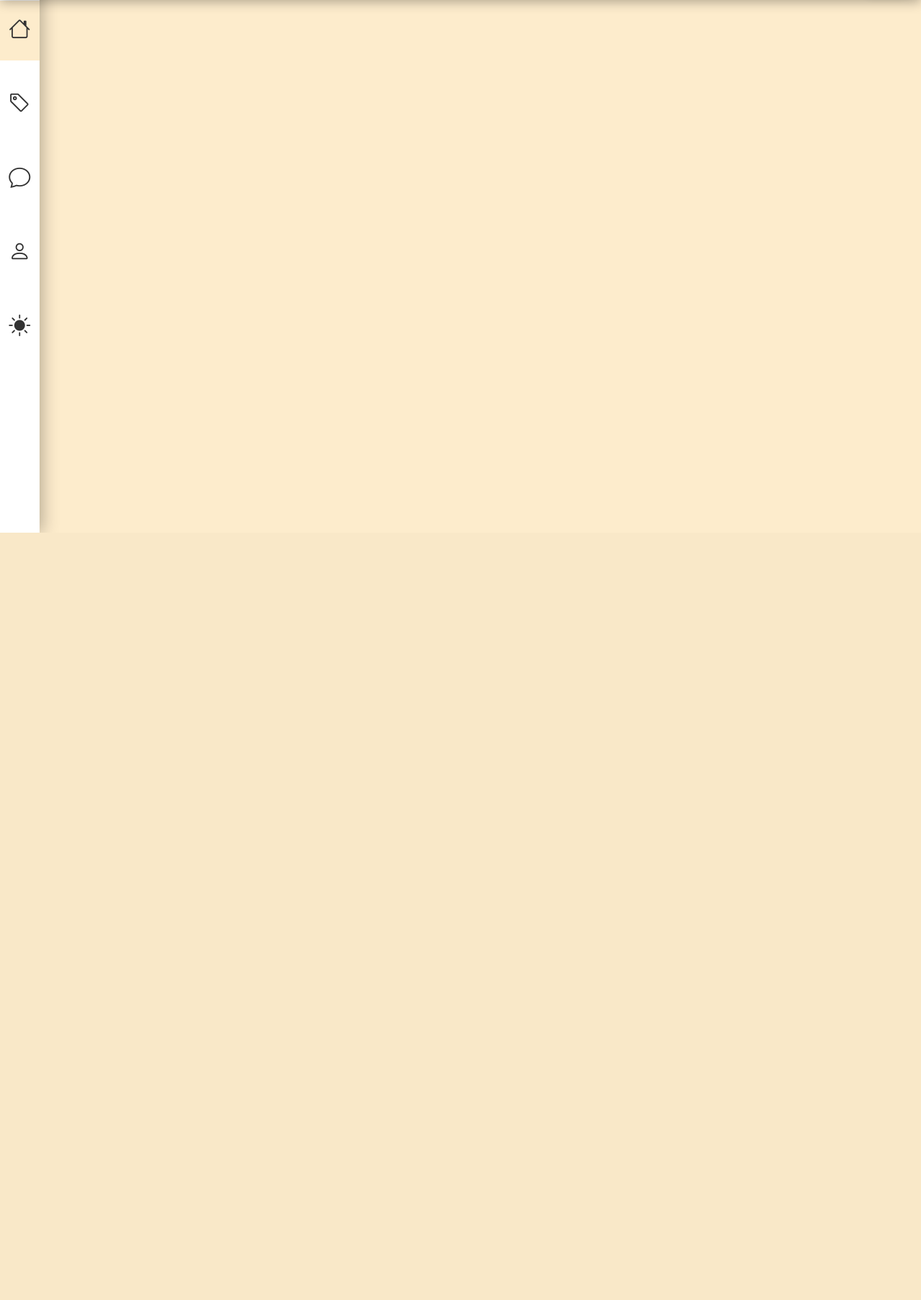
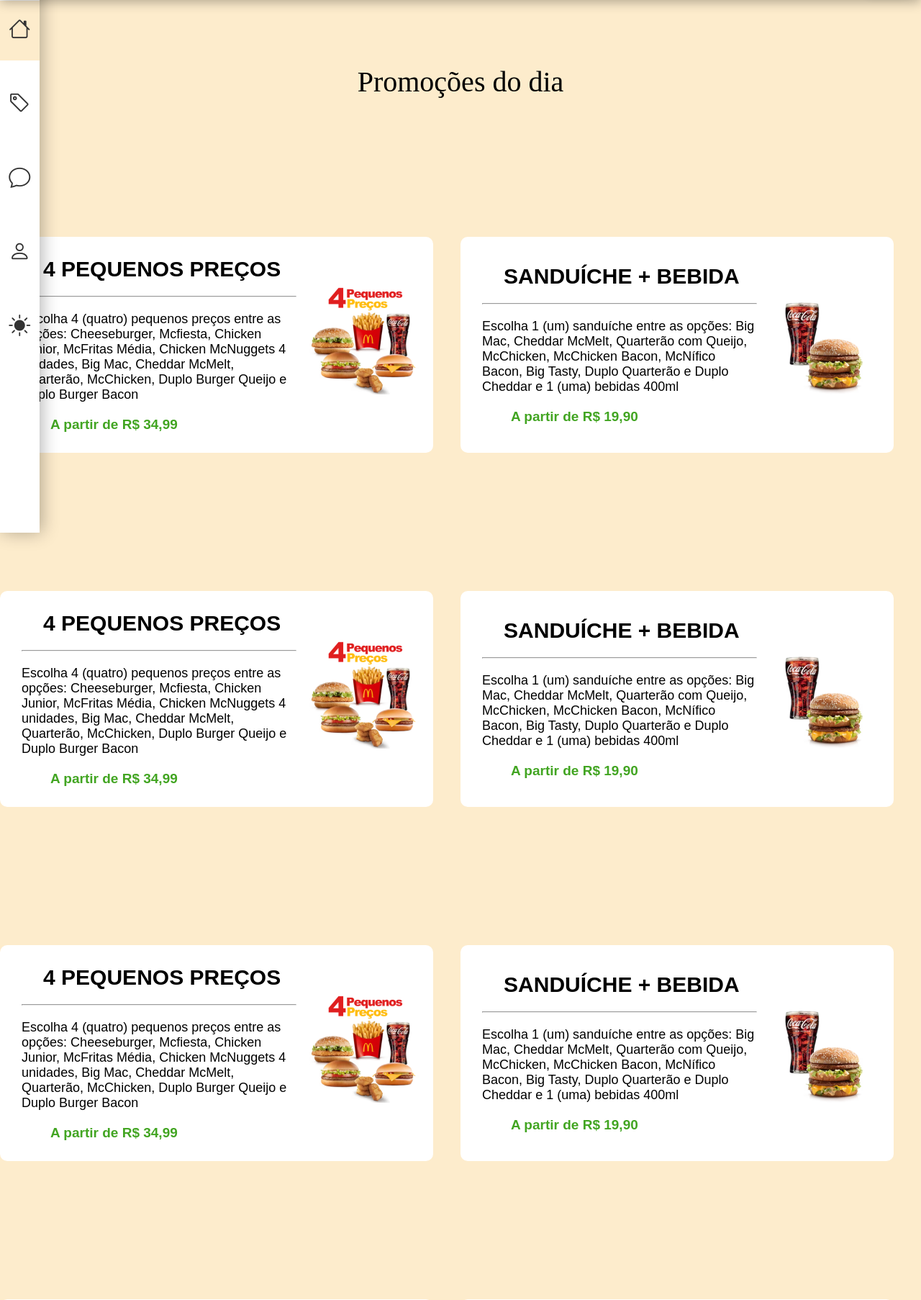
Before and after one commit to Pedrohss-hub/TCC, a PHP site: page /html/catalogohamburguer.html in a window 1280 px wide. Shown: the part 60-1866 px from the top of the page at 72% size. Before the commit the page ends 800 px from the top, so only its background shows below. Run offline with PHP 8.4, Linux system fonts and the light colour scheme.

Commit message:
alterações pag hamburger

```diff
--- a/css/hamburguer.css
+++ b/css/hamburguer.css
@@ -2,9 +2,98 @@
     display: flex;
     align-items: center;
     justify-content: center;
+    margin-top: 15%;
+    height: 100%;
+    width: 100%;
 }
 
 .first-op{
-    background-color: aqua;
-    width: 100px;
+    background-color: white;
+    width: 700px;
+    height: 300px;
+    margin-right: 3%;
+    display: flex;
+    border-radius: 10px;
+
 }
+
+.first-op-enter{
+    font-size: 19px;
+    font-family: "iFood RC Textos", sans-serif;
+    display: flex;
+    flex-direction: column;
+    justify-content: center;
+    margin-left: 5%;
+}
+
+.first-op-enter p{
+    font-size: 30px;
+    margin-bottom: 20px;
+    margin-left: 30px;
+    font-weight: bold;
+
+}
+
+.first-op-enter div{
+    font-size: 18px;
+    margin-top: 20px;
+}
+
+.first-op-enter h4{
+    margin-top: 20px;
+    margin-left: 40px;
+    color: #42a522;
+}
+
+.first-op-image{
+    margin-top: 10%;
+}
+
+.second-op{
+    background-color: white;
+    width: 700px;
+    height: 300px;
+    margin-right: 3%;
+    display: flex;
+    border-radius: 10px;
+}
+
+.second-op-enter{
+    font-size: 19px;
+    font-family: "iFood RC Textos", sans-serif;
+    display: flex;
+    flex-direction: column;
+    justify-content: center;
+    margin-left: 5%;
+}
+
+.second-op-enter p{
+    font-size: 30px;
+    margin-bottom: 20px;
+    margin-left: 30px;
+    font-weight: bold;
+}
+
+.second-op-enter div{
+    font-size: 18px;
+    margin-top: 20px;
+}
+
+.second-op-enter h4{
+    margin-top: 20px;
+    margin-left: 40px;
+    color: #42a522;
+}
+
+.second-op-image{
+    margin-top: 10%;
+
+}
+
+.promo-dia{
+    margin-top: 7%;
+    display: flex;
+    justify-content: center;
+    font-size: 40px;
+    font-family: iFood RC Textos;
+}
--- a/css/style.css
+++ b/css/style.css
@@ -280,7 +280,12 @@
   box-shadow: 0 3px 15px #ffb800;
   color: #fff;
   font-size: 14px;
+  cursor: pointer;
   font-weight: bold;
+}
+
+.btn-promocao :hover{
+  width: 110%;
 }
 
 .dark-mode {
--- a/html/catalogohamburguer.html
+++ b/html/catalogohamburguer.html
@@ -62,7 +62,7 @@
             </li>
             <li class="item-menu">
                 <a>
-                    <div onclick="dark()" onclick="darkPromo()">
+                    <div onclick="dark()" onclick="darkPromo()" style="cursor: pointer;">
                         <span class="icon" id="toggle-theme"><i class="bi bi-brightness-high-fill"></i></span>
                         <span class="txt-link">Tema</span>
                     </div>
@@ -90,9 +90,157 @@
     <br>
     <!-- fim navbar -->
 
+    <!-- inicio promocoes -->
+
+
+    <p class="promo-dia">Promoções do dia</p>
+
     <div class="box1">
         <div class="first-op">
+            <div class="first-op-enter">
+                <p>4 PEQUENOS PREÇOS</p>
+                <hr>
+                <div>Escolha 4 (quatro) pequenos preços entre as opções: Cheeseburger, Mcfiesta, Chicken Junior,
+                    McFritas Média, Chicken McNuggets 4 unidades, Big Mac, Cheddar McMelt, Quarterão, McChicken, Duplo
+                    Burger Queijo e Duplo Burger Bacon</div>
+                <h4>A partir de R$ 34,99</h4>
+            </div>
+            <div class="first-op-image">
+                <img src="/images/image 1.png" alt="">
 
+            </div>
+        </div>
+
+        <div class="second-op">
+            <div class="second-op-enter">
+                <p>SANDUÍCHE + BEBIDA</p>
+                <hr>
+                <div>Escolha 1 (um) sanduíche entre as opções: Big Mac, Cheddar McMelt, Quarterão com Queijo, McChicken, McChicken Bacon, McNífico Bacon, Big Tasty, Duplo Quarterão e Duplo Cheddar e 1 (uma) bebidas 400ml</div>
+                <h4>A partir de R$ 19,90</h4>
+            </div>
+            <div class="second-op-image">
+                <img src="/images/image 2.png" alt="">
+            </div>
+
+        </div>
+    </div>
+
+    <div class="box1">
+        <div class="first-op">
+            <div class="first-op-enter">
+                <p>4 PEQUENOS PREÇOS</p>
+                <hr>
+                <div>Escolha 4 (quatro) pequenos preços entre as opções: Cheeseburger, Mcfiesta, Chicken Junior,
+                    McFritas Média, Chicken McNuggets 4 unidades, Big Mac, Cheddar McMelt, Quarterão, McChicken, Duplo
+                    Burger Queijo e Duplo Burger Bacon</div>
+                <h4>A partir de R$ 34,99</h4>
+            </div>
+            <div class="first-op-image">
+                <img src="/images/image 1.png" alt="">
+
+            </div>
+        </div>
+
+        <div class="second-op">
+            <div class="second-op-enter">
+                <p>SANDUÍCHE + BEBIDA</p>
+                <hr>
+                <div>Escolha 1 (um) sanduíche entre as opções: Big Mac, Cheddar McMelt, Quarterão com Queijo, McChicken, McChicken Bacon, McNífico Bacon, Big Tasty, Duplo Quarterão e Duplo Cheddar e 1 (uma) bebidas 400ml</div>
+                <h4>A partir de R$ 19,90</h4>
+            </div>
+            <div class="second-op-image">
+                <img src="/images/image 2.png" alt="">
+            </div>
+
+        </div>
+    </div>
+
+    <div class="box1">
+        <div class="first-op">
+            <div class="first-op-enter">
+                <p>4 PEQUENOS PREÇOS</p>
+                <hr>
+                <div>Escolha 4 (quatro) pequenos preços entre as opções: Cheeseburger, Mcfiesta, Chicken Junior,
+                    McFritas Média, Chicken McNuggets 4 unidades, Big Mac, Cheddar McMelt, Quarterão, McChicken, Duplo
+                    Burger Queijo e Duplo Burger Bacon</div>
+                <h4>A partir de R$ 34,99</h4>
+            </div>
+            <div class="first-op-image">
+                <img src="/images/image 1.png" alt="">
+
+            </div>
+        </div>
+
+        <div class="second-op">
+            <div class="second-op-enter">
+                <p>SANDUÍCHE + BEBIDA</p>
+                <hr>
+                <div>Escolha 1 (um) sanduíche entre as opções: Big Mac, Cheddar McMelt, Quarterão com Queijo, McChicken, McChicken Bacon, McNífico Bacon, Big Tasty, Duplo Quarterão e Duplo Cheddar e 1 (uma) bebidas 400ml</div>
+                <h4>A partir de R$ 19,90</h4>
+            </div>
+            <div class="second-op-image">
+                <img src="/images/image 2.png" alt="">
+            </div>
+
+        </div>
+    </div>
+
+    <div class="box1">
+        <div class="first-op">
+            <div class="first-op-enter">
+                <p>4 PEQUENOS PREÇOS</p>
+                <hr>
+                <div>Escolha 4 (quatro) pequenos preços entre as opções: Cheeseburger, Mcfiesta, Chicken Junior,
+                    McFritas Média, Chicken McNuggets 4 unidades, Big Mac, Cheddar McMelt, Quarterão, McChicken, Duplo
+                    Burger Queijo e Duplo Burger Bacon</div>
+                <h4>A partir de R$ 34,99</h4>
+            </div>
+            <div class="first-op-image">
+                <img src="/images/image 1.png" alt="">
+
+            </div>
+        </div>
+
+        <div class="second-op">
+            <div class="second-op-enter">
+                <p>SANDUÍCHE + BEBIDA</p>
+                <hr>
+                <div>Escolha 1 (um) sanduíche entre as opções: Big Mac, Cheddar McMelt, Quarterão com Queijo, McChicken, McChicken Bacon, McNífico Bacon, Big Tasty, Duplo Quarterão e Duplo Cheddar e 1 (uma) bebidas 400ml</div>
+                <h4>A partir de R$ 19,90</h4>
+            </div>
+            <div class="second-op-image">
+                <img src="/images/image 2.png" alt="">
+            </div>
+
+        </div>
+    </div>
+
+    <div class="box1">
+        <div class="first-op">
+            <div class="first-op-enter">
+                <p>4 PEQUENOS PREÇOS</p>
+                <hr>
+                <div>Escolha 4 (quatro) pequenos preços entre as opções: Cheeseburger, Mcfiesta, Chicken Junior,
+                    McFritas Média, Chicken McNuggets 4 unidades, Big Mac, Cheddar McMelt, Quarterão, McChicken, Duplo
+                    Burger Queijo e Duplo Burger Bacon</div>
+                <h4>A partir de R$ 34,99</h4>
+            </div>
+            <div class="first-op-image">
+                <img src="/images/image 1.png" alt="">
+
+            </div>
+        </div>
+
+        <div class="second-op">
+            <div class="second-op-enter">
+                <p>SANDUÍCHE + BEBIDA</p>
+                <hr>
+                <div>Escolha 1 (um) sanduíche entre as opções: Big Mac, Cheddar McMelt, Quarterão com Queijo, McChicken, McChicken Bacon, McNífico Bacon, Big Tasty, Duplo Quarterão e Duplo Cheddar e 1 (uma) bebidas 400ml</div>
+                <h4>A partir de R$ 19,90</h4>
+            </div>
+            <div class="second-op-image">
+                <img src="/images/image 2.png" alt="">
+            </div>
 
         </div>
     </div>
```
Also changed, not shown: images/image 1.png (added), images/image 2.png (added).
